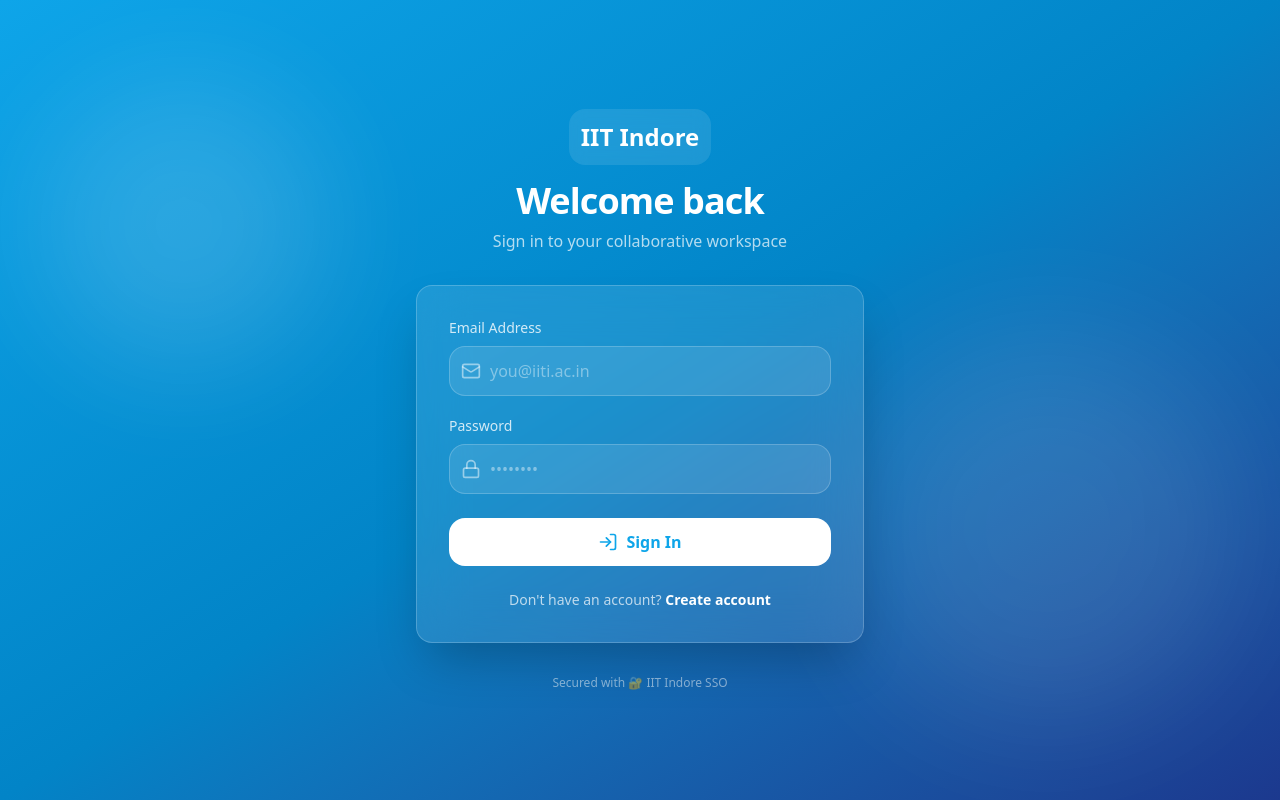
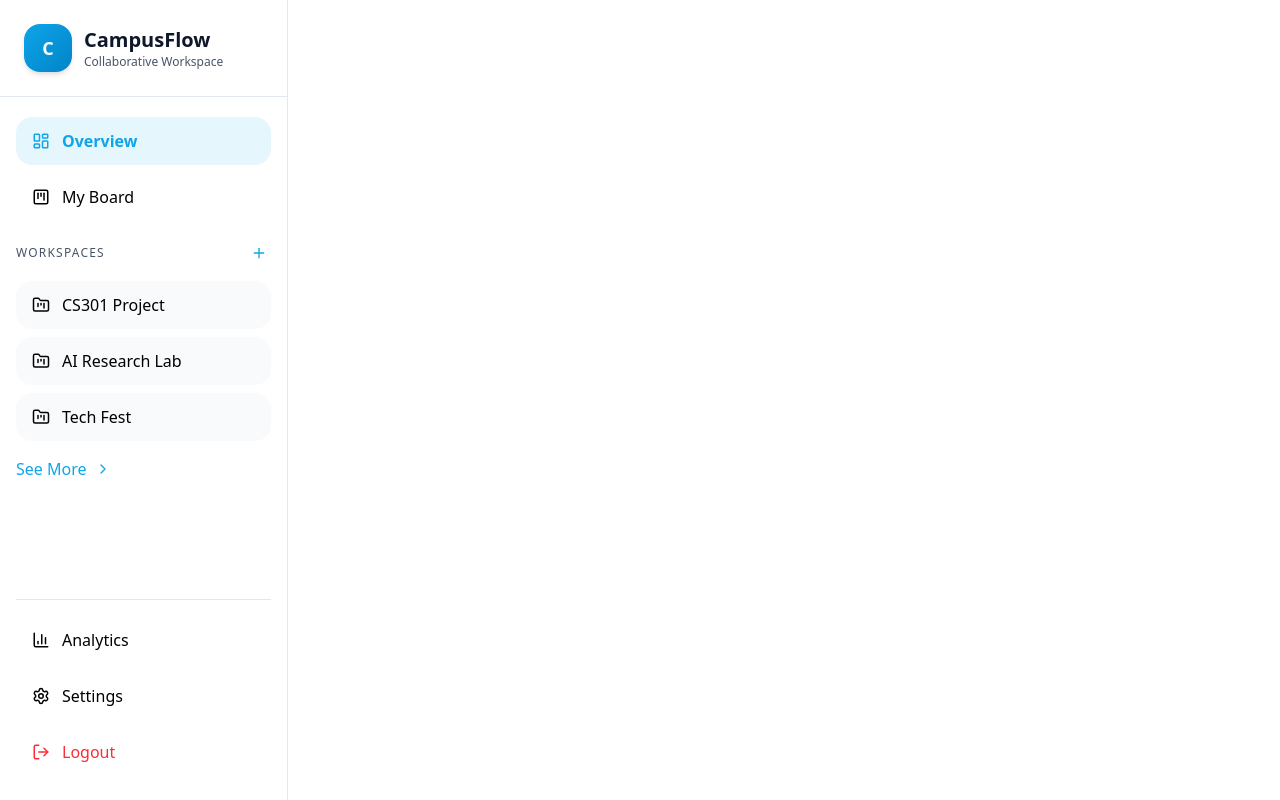
Before and after one commit to AshuNewatia/SoC, a React (Vite) app in the folder frontend/: page / in a window 1280 px wide. Before the commit this address led to /login. Built offline with nearby package versions, Linux system fonts and the light colour scheme.

Commit message:
side bar

```diff
--- a/frontend/src/App.jsx
+++ b/frontend/src/App.jsx
@@ -4,12 +4,12 @@
 import Dashboard from './pages/Dashboard';
 import { useAuth } from './context/authContext';
 
-function ProtectedRoute({ children }) {
-  const { user, loading } = useAuth();
-  if (loading) return <div>Loading...</div>;
-  if (!user) return <Navigate to="/login" />;
-  return children;
-}
+// function ProtectedRoute({ children }) {
+//   const { user, loading } = useAuth();
+//   if (loading) return <div>Loading...</div>;
+//   if (!user) return <Navigate to="/login" />;
+//   return children;
+// }
 
 function App() {
   return (
@@ -20,9 +20,9 @@
         <Route
           path="/"
           element={
-            <ProtectedRoute>
+            // <ProtectedRoute>
               <Dashboard />
-            </ProtectedRoute>
+            // </ProtectedRoute>
           }
         />
       </Routes>
--- /dev/null
+++ b/frontend/src/components/sidebar/Sidebar.jsx
@@ -0,0 +1,89 @@
+import {
+  FolderKanban,
+  LayoutDashboard,
+  KanbanSquare,
+  BarChart3,
+  Settings,
+  LogOut,
+  Plus,
+  ChevronRight,
+} from "lucide-react";
+
+const workspaces = [
+  "CS301 Project",
+  "AI Research Lab",
+  "Tech Fest",
+];
+
+export default function Sidebar() {
+  return (
+    <aside className="w-72 h-screen bg-surface border-r border-border-light flex flex-col overflow-y-hidden">
+      {/* Logo */}
+      <div className="p-6 border-b border-border-light">
+        <div className="flex items-center gap-3">
+          <div className="w-12 h-12 rounded-2xl bg-gradient-to-br from-primary to-primary-hover flex items-center justify-center text-white font-bold text-lg shadow-md">
+            C
+          </div>
+          <div>
+            <h1 className="font-bold text-xl text-text-primary">CampusFlow</h1>
+            <p className="text-xs text-text-secondary">Collaborative Workspace</p>
+          </div>
+        </div>
+      </div>
+
+      {/* Navigation */}
+      <div className="px-4 py-5 space-y-2">
+        <button className="w-full flex items-center gap-3 px-4 py-3 rounded-xl bg-primary/10 text-primary font-semibold transition-all">
+          <LayoutDashboard size={18} />
+          Overview
+        </button>
+        <button className="w-full flex items-center gap-3 px-4 py-3 rounded-xl hover:bg-bg-light hover:shadow-sm transition-all">
+          <KanbanSquare size={18} />
+          My Board
+        </button>
+      </div>
+
+      {/* Workspaces */}
+      <div className="px-4">
+        <div className="flex items-center justify-between mb-4">
+          <h3 className="text-xs uppercase tracking-widest text-text-secondary">Workspaces</h3>
+          <button className="text-primary hover:bg-primary/10 p-1 rounded-md transition">
+            <Plus size={16} />
+          </button>
+        </div>
+        <div className="space-y-2">
+          {workspaces.map((workspace) => (
+            <button
+              key={workspace}
+              className="w-full flex items-center gap-3 px-4 py-3 rounded-xl bg-bg-light hover:bg-white hover:shadow-sm transition-all">
+              <FolderKanban size={18} />
+              {workspace}
+            </button>
+          ))}
+        </div>
+        <button className="mt-4 text-primary font-medium flex items-center gap-2">
+          See More
+          <ChevronRight size={16} />
+        </button>
+      </div>
+
+      {/* Bottom Section */}
+      <div className="mt-auto px-4 pb-6">
+        <div className="border-t border-border-light pt-4 space-y-2">
+          <button className="w-full flex items-center gap-3 px-4 py-3 rounded-xl hover:bg-bg-light transition">
+            <BarChart3 size={18} />
+            Analytics
+          </button>
+          <button className="w-full flex items-center gap-3 px-4 py-3 rounded-xl hover:bg-bg-light transition">
+            <Settings size={18} />
+            Settings
+          </button>
+          <button className="w-full flex items-center gap-3 px-4 py-3 rounded-xl text-red-500 hover:bg-red-50 transition">
+            <LogOut size={18} />
+            Logout
+          </button>
+        </div>
+      </div>
+    </aside>
+  );
+}
--- a/frontend/src/pages/Dashboard.jsx
+++ b/frontend/src/pages/Dashboard.jsx
@@ -1,23 +1,12 @@
 import { useNavigate } from 'react-router-dom';
+import SideBar from "../components/sidebar/Sidebar"
 
 function Dashboard() {
   const navigate = useNavigate();
 
   return (
-    <div className="p-6">
-      <div className="flex justify-between items-center mb-6">
-        <h1 className="text-2xl font-bold">My Workspaces</h1>
-        <button
-          onClick={() => navigate('/login')}
-          className="bg-gray-500 text-white px-3 py-1 rounded text-sm"
-        >
-          Logout
-        </button>
-      </div>
-      <p className="text-gray-600">You don't have any workspaces yet.</p>
-      <button className="mt-4 bg-green-600 text-white px-4 py-2 rounded hover:bg-green-700">
-        + Create Workspace
-      </button>
+    <div>
+        <SideBar />
     </div>
   );
 }
```
Also changed, not shown: frontend/src/components/WorkspaceHeader.jsx (deleted), frontend/src/components/header/Header.jsx (added), frontend/src/components/layouts/AppLayout.jsx (added), frontend/src/pages/WorkSpace.jsx (added).
